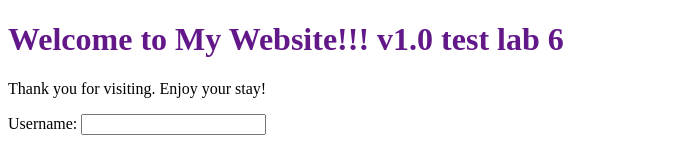
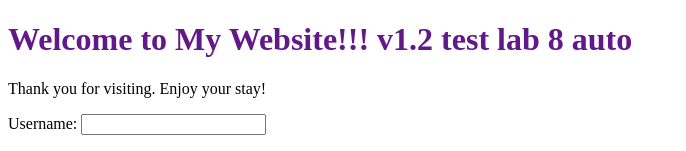
Before and after one commit to quanghung2802/nodejs-random-color-hung, a website: page public/index.html in a window 1280 px wide. Shown: the top 151 px of the page, without its empty margins (0-686 px from the left). Drawn offline with Linux system fonts and the light colour scheme.

Commit message:
edit file index.html

```diff
--- a/public/index.html
+++ b/public/index.html
@@ -7,7 +7,7 @@
 </head>
 
 <body>
-    <h1 id="welcome" style="color: #631889;">Welcome to My Website!!! v1.0 test lab 6</h1>
+    <h1 id="welcome" style="color: #631889;">Welcome to My Website!!! v1.2 test lab 8 auto</h1>
     <p>Thank you for visiting. Enjoy your stay!</p>
 
     <form action="/api/login" method="POST">
```
